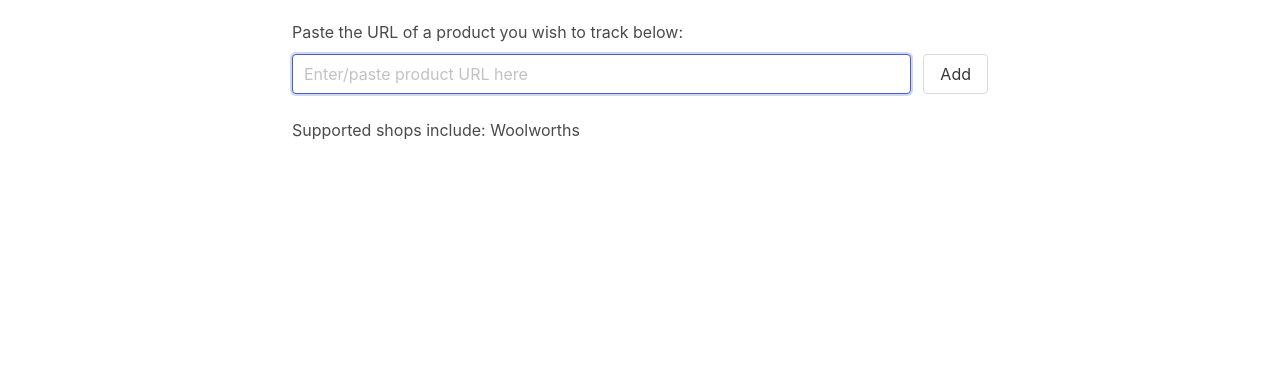
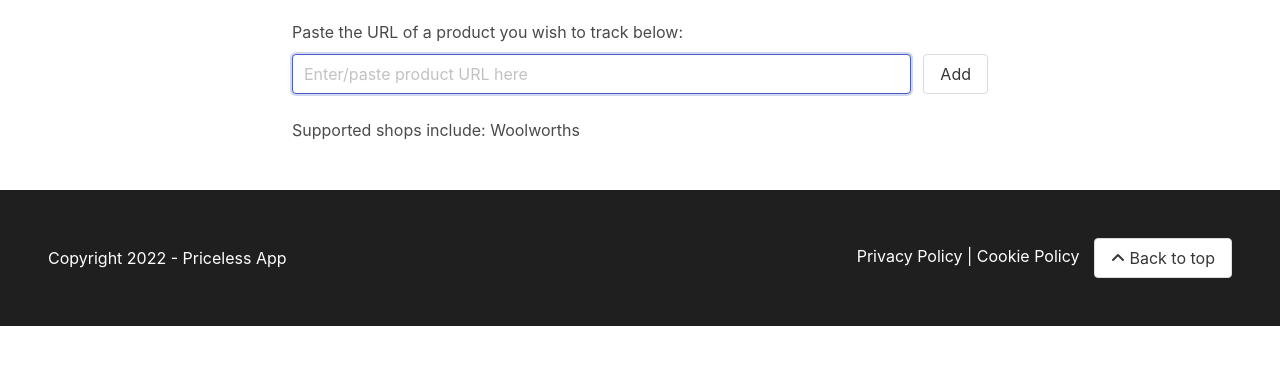
Before and after one commit to danny188/priceless, a Django app: page /products/add in a window 1280 px wide. Shown: the part 199-564 px from the top of the page. Run offline with Django 4.2, Linux system fonts and the light colour scheme; parts of the project's set-up code (start-up, migrations or seed data) failed here and were passed over; some libraries are stand-ins or nearby versions.

Commit message:
Add footer

```diff
--- a/static/css/style.css
+++ b/static/css/style.css
@@ -123,3 +123,21 @@ section.filter form {
 #form-add-product {
     margin-top: 10px;
 }
+
+footer, footer a {
+    background-color: #1F1F1F;
+    color: white;
+}
+
+footer .column {
+    line-height: 2.3rem;
+}
+
+footer a:hover {
+    text-decoration: underline;
+    color: white;
+}
+
+#back-to-top {
+    margin-left: 10px;
+}
--- a/static/js/common.js
+++ b/static/js/common.js
@@ -63,6 +63,13 @@ function getCookie(name) {
     }
     return cookieValue;
 }
+
+/**
+ * Scroll view back to top
+ */
+const goToTop = () => {
+    document.body.scrollIntoView({behavior: "smooth",});
+};
 
 // Functions to open and close a modal
 function openModal($el) {
@@ -134,4 +141,15 @@ document.addEventListener('DOMContentLoaded', () => {
         });
     });
 
+    let copyrightYear = document.querySelector('#copyright-year');
+    if (copyrightYear) {
+        copyrightYear.innerHTML = new Date().getFullYear();
+    }
+
+    let backToTopButton = document.querySelector('#back-to-top');
+    if (backToTopButton) {
+        backToTopButton.addEventListener('click', (event) => {
+            goToTop();
+        });
+    }
 });
--- a/templates/base.html
+++ b/templates/base.html
@@ -90,5 +90,19 @@
 
         {% block content %}{% endblock content %}
     </main>
+    <footer>
+      <div class="section">
+        <div class="columns is-flex is-justify-content-space-around">
+          <div class="column is-align-content-center">
+            Copyright <span id="copyright-year"></span> - Priceless App
+          </div>
+          <div class="column has-text-right">
+            <a href="#">Privacy Policy</a> |
+            <a href="#">Cookie Policy</a>
+            <button class="button" id="back-to-top"><i class="fa fa-solid fa-angle-up fw"></i>&nbsp;Back to top</button>
+          </div>
+        </div>
+      </div>
+    </footer>
   </body>
 </html>
```
